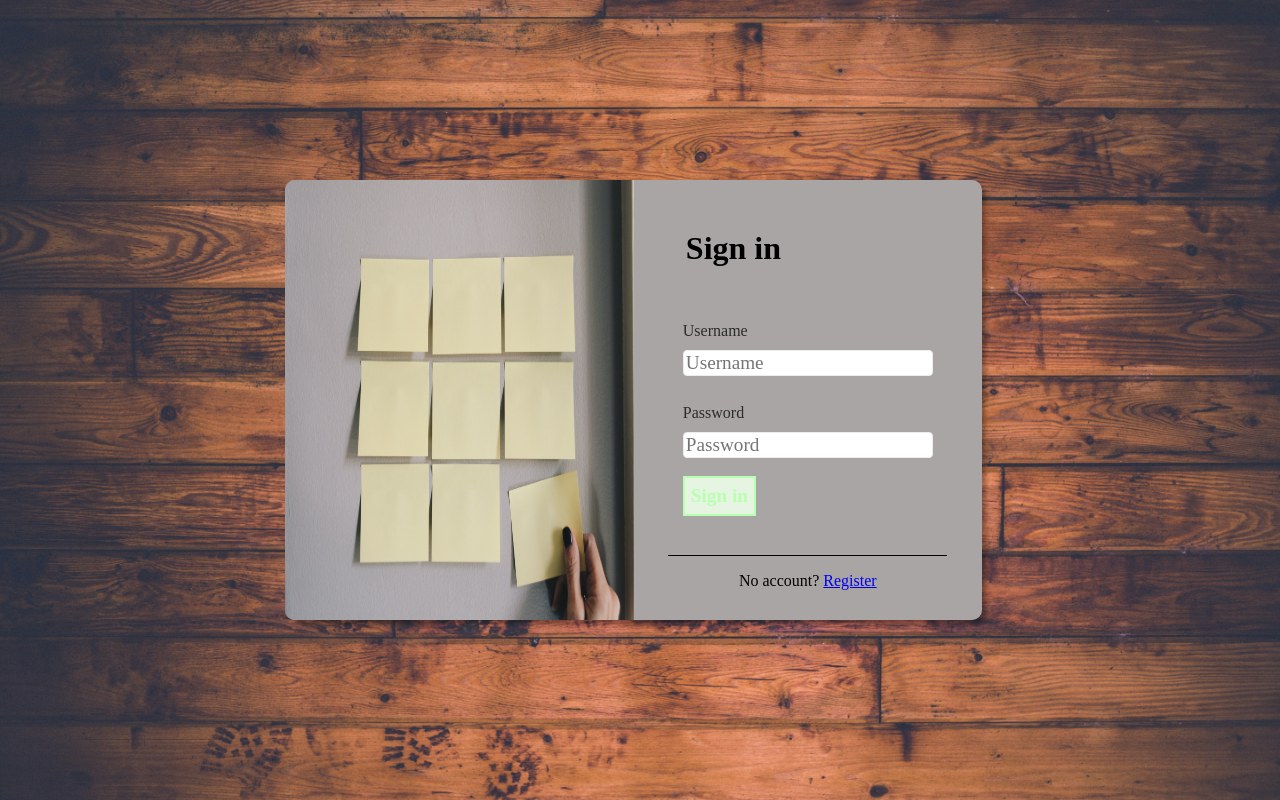
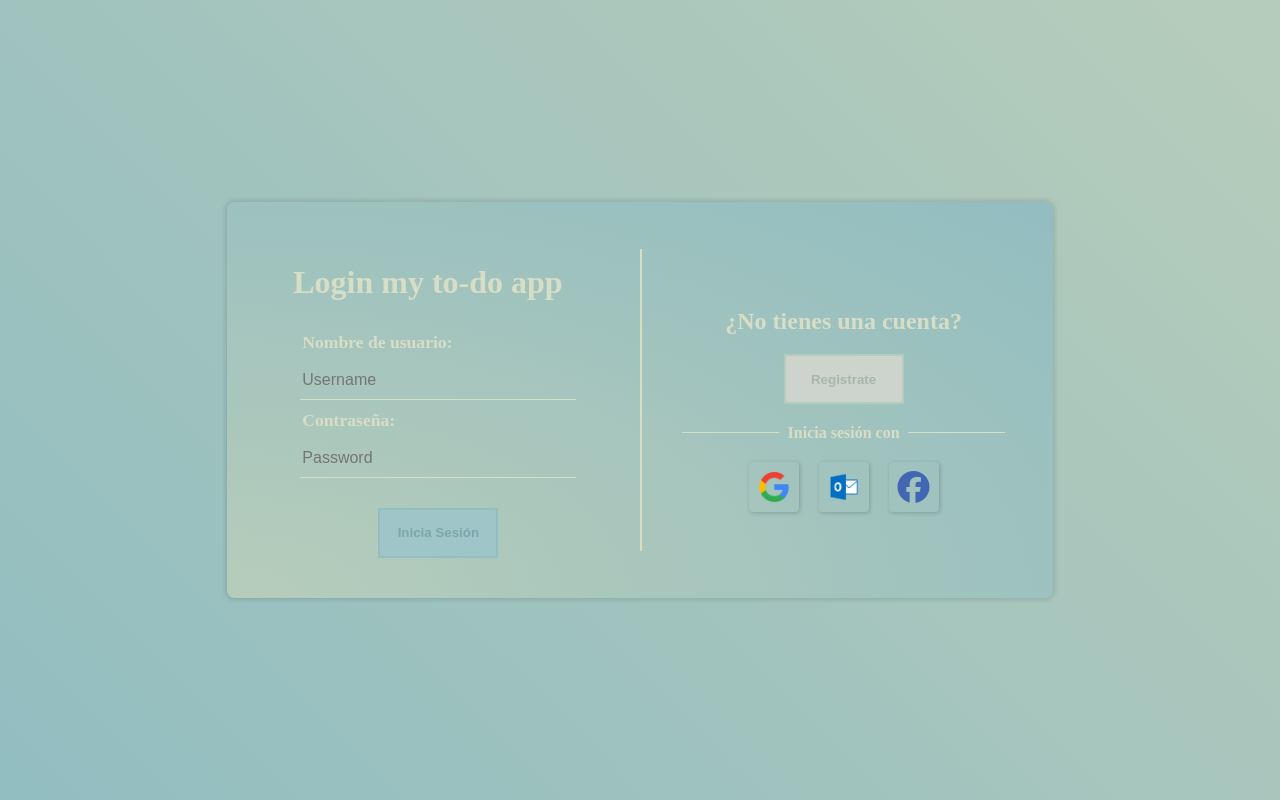
Before and after one commit to Carlos-D-09/to_do_app, a Flask app: page /auth/login in a window 1280 px wide. Run offline with Flask 3, Linux system fonts and the light colour scheme; parts of the project's set-up code (start-up, migrations or seed data) failed here and were passed over; some libraries are stand-ins or nearby versions.

Commit message:
Nuevo diseño del formulario de login

```diff
--- a/to_do/static/auth/CSS/auth.css
+++ /dev/null
@@ -1,97 +0,0 @@
-html{
-    height: 100%;
-}
-
-body{
-    height: 100%;
-    width: 100%;
-    margin: 0px;
-    background-image: url('../images/login_back.jpg');
-    background-size: cover;
-}
-
-.login-container-flex{
-    display: flex;
-    width: 100%;
-    height: 100%;
-    align-items: center;
-    justify-content: center;
-}
-
-.login-container-element{
-    max-width: 55%;
-    min-width: 40%;
-    height: 55%;
-    border-radius: 10px;
-    box-shadow: 4px 4px 4px rgba(0, 0, 0, 0.3);
-}
-
-.login-flex{
-    display: flex;
-    width: 100%;
-    height: 100%;
-    background-color: rgb(170, 165, 165);
-    border-radius: 10px 10px 10px 10px;
-}
-
-.login-grid{
-    display: grid;
-    width: 100%;
-    height: 100%;
-    grid-template-rows: 1fr;
-    grid-template-columns: 1fr 1fr;
-    border-radius: 10px 10px 10px 10px;
-}
-
-.grid-element{
-    width: 100%;
-    height: 100%;
-}
-
-.grid-element img{
-    height: 100%;
-    width: 100%;
-    border-radius: 10px 0px 0px 10px;
-    overflow: hidden;
-}
-
-.form-flex{
-    display: flex;
-    width: 100%;
-    height: 100%;
-    flex-wrap: wrap;
-    gap: 0px;
-    align-items: center;
-    justify-content: center;
-    text-align: center;
-}
-
-.form-title{
-    width: 100%;
-    padding-left: 15%;
-    align-self: end;
-    text-align: left;
-}
-
-.form-content{
-    padding: 10px;
-    color: rgb(44, 43, 43);
-    text-align: center;
-}
-
-.form-content input{
-    font-size: 1.2em;
-}
-
-.form-content label{
-    padding: 10px 10px 10px 0px;
-    display: block;
-    text-align: left;
-}
-
-.form-footer{
-    width: 80%;
-    text-align: center;
-    margin-top: 10px 0px 0px 0px;
-    border-top: 1px solid;
-}
--- /dev/null
+++ b/to_do/static/auth/CSS/login.css
@@ -0,0 +1,407 @@
+html{
+    height: 100%;
+}
+
+body{
+    height: 100%;
+    width: 100%;
+    margin: 0px;
+    background-size: cover;
+    display: flex;
+    align-items: center;
+    justify-content: center;
+    background: #B6CCBA;
+    background: linear-gradient(225deg, #B6CCBA, #92BDC1);
+}
+
+@media (min-width: 1601px){
+    .login-container{
+        width: 43%;
+        height: 47%;
+        grid-template-columns: 1fr 1fr;
+        grid-template-rows: 1fr;
+    }
+    .login-options-divide-line{
+        width: 0px;
+        height: 80%;
+    }
+}
+
+@media (max-width: 1600px){
+    .login-container{
+        width: 48%;
+        height: 47%;
+        grid-template-columns: 1fr 1fr;
+        grid-template-rows: 1fr;
+    }
+    .login-options-divide-line{
+        width: 0px;
+        height: 80%;
+    }
+}
+
+@media (max-width: 1500px){
+    .login-container{
+        width: 53%;
+        height: 47%;
+        grid-template-columns: 1fr 1fr;
+        grid-template-rows: 1fr;
+    }
+    .login-options-divide-line{
+        width: 0px;
+        height: 80%;
+    }
+}
+
+@media (max-width: 1400px){
+    .login-container{
+        width: 58%;
+        height: 47%;
+        grid-template-columns: 1fr 1fr;
+        grid-template-rows: 1fr;
+    }
+    .login-options-divide-line{
+        width: 0px;
+        height: 80%;
+    }
+}
+
+@media (max-width: 1300px){
+    .login-container{
+        width: 63%;
+        height: 47%;
+        grid-template-columns: 1fr 1fr;
+        grid-template-rows: 1fr;
+    }
+    .login-options-divide-line{
+        width: 0px;
+        height: 80%;
+    }
+}
+
+@media (max-width: 1200px){
+    .login-container{
+        width: 68%;
+        height: 47%;
+        grid-template-columns: 1fr 1fr;
+        grid-template-rows: 1fr;
+    }
+    .login-options-divide-line{
+        width: 0px;
+        height: 80%;
+    }
+}
+
+@media (max-width: 1100px){
+    .login-container{
+        width: 73%;
+        grid-template-columns: 1fr 1fr;
+        grid-template-rows: 1fr;
+    }
+    .login-options-divide-line{
+        width: 0px;
+        height: 80%;
+    }
+}
+
+@media (max-width: 1000px){
+    .login-container{
+        width: 78%;
+        height: 47%;
+        grid-template-columns: 1fr 1fr;
+        grid-template-rows: 1fr;
+    }
+    .login-options-divide-line{
+        width: 0px;
+        height: 80%;
+    }
+}
+
+@media (max-width: 900px){
+    .login-container{
+        width: 83%;
+        grid-template-columns: 1fr 1fr;
+        grid-template-rows: 1fr;
+    }
+    .login-options-divide-line{
+        width: 0px;
+        height: 80%;
+    }
+}
+
+@media (max-width: 800px){
+    .login-container{
+        width: 88%;
+        height: 47%;
+        grid-template-columns: 1fr 1fr;
+        grid-template-rows: 1fr;
+    }
+    .login-options-divide-line{
+        width: 0px;
+        height: 80%;
+    }
+}
+
+@media (max-width: 650px){
+    .login-container{
+        width: 90%;
+        height: 47%;
+        grid-template-columns: 1fr 1fr;
+        grid-template-rows: 1fr;
+    }
+    .login-options-divide-line{
+        width: 0px;
+        height: 80%;
+    }
+}
+
+@media (max-width: 600px){
+    .login-container{
+        width: 90%;
+        height: 65%;
+        grid-template-columns: 1fr;
+        grid-template-rows: 1fr 1fr;
+    }
+    .login-options-divide-line{
+        width: 80%;
+        height: 0px;
+        align-self: start;
+    }
+}
+
+@media (max-width: 450px){
+    .login-container{
+        width: 90%;
+        height: 70%;
+        grid-template-columns: 1fr;
+        grid-template-rows: 1fr 1fr;
+    }
+    .login-options-divide-line{
+        width: 80%;
+        height: 0px;
+        align-self: start;
+    }
+}
+
+@media (max-width: 390px){
+    .login-container{
+        width: 90%;
+        height: 75%;
+        grid-template-columns: 1fr;
+        grid-template-rows: 1fr 1fr;
+    }
+    .login-options-divide-line{
+        width: 80%;
+        height: 0px;
+        align-self: start;
+    }
+}
+
+@media (max-width: 375px){
+    .login-container{
+        width: 90%;
+        height: 95%;
+        grid-template-columns: 1fr;
+        grid-template-rows: 1fr 1fr;
+    }
+    .login-options-divide-line{
+        width: 80%;
+        height: 0px;
+        align-self: start;
+    }
+}
+
+.login-container{
+    padding: 10px;
+    border-radius: 8px;
+    box-shadow: 0px 0px 4px 2px rgba(0, 0, 0, 0.116);
+    display: grid;
+    background: #B6CCBA;
+    background: radial-gradient(at left bottom, #B6CCBA, #92BDC1);
+}
+
+.login-form-container{
+    width: 100%;
+    height: 100%;
+    display: flex;
+    align-items: center;
+    justify-content: center;
+}
+
+.login-form{
+    width: 90%;
+    padding: 20px;
+    display: flex;
+    flex-wrap: wrap;
+    align-items: center;
+    justify-content: center;
+    gap: 10px;
+}
+
+.login-form h1{
+    width: 80%;
+    text-align: left;
+    color: #d8ddc6;
+}
+
+.login-form-inputs{
+    width: 100%;
+    display: flex;
+    align-items: center;
+    justify-content: center;
+    flex-wrap: wrap;
+}
+
+.login-form-inputs input{
+    width: 75%;
+    height: 35px;
+    font-size: 1em;
+
+    border-color: #d8ddc6;
+}
+
+.login-form-inputs input:focus{
+    border-color: #d8ddc6;
+}
+
+.login-form-inputs label{
+    width: 75%;
+    height: 30px;
+    display: block;
+    font-weight: bold;
+    font-size: 1.1em;
+    color: #d8ddc6;
+}
+
+.login-form-inputs button{
+    min-width: 120px;
+    max-width: 160px;
+    min-height: 50px;
+    max-height: 60px;
+    margin-top: 20px;
+    border-color: #92BDC1;
+    background-color: #a0c5c9;
+    color: #7aa7ac;
+}
+
+.login-form-inputs button:hover{
+    background-color: #92BDC1;
+}
+
+.login-form-buttons{
+    align-self: flex-end;
+}
+
+.login-options-container{
+    width: 100%;
+    height: 100%;
+    display: flex;
+    align-items: center;
+    justify-content: center;
+    flex-direction: column;
+    flex-wrap: wrap;
+}
+
+.login-options-divide-line{
+    border: 1px solid #d8ddc6;
+    align-self: center;
+}
+
+.login-options-register{
+    width: 100%;
+    margin-bottom: 20px;
+
+    display: flex;
+    align-items: center;
+    justify-content: center;
+    flex-wrap: wrap;
+}
+
+.login-options-register-header{
+    width: 100%;
+    display: flex;
+    align-items: center;
+    justify-content: center;
+    color: #d8ddc6;
+}
+
+.login-options-register button{
+    min-width: 120px;
+    max-width: 160px;
+    min-height: 50px;
+    max-height: 60px;
+    border-color: #B6CCBA;
+    background-color: #cdd4ce;
+    color: #a5b8a8;
+}
+
+.login-options-register button:hover{
+    background-color: #B6CCBA;
+}
+
+.login-options-accounts-separator {
+    position: relative;
+    width: 80%;
+    margin: 0 auto; /* Para centrar el elemento */
+    text-align: center;
+}
+
+.login-options-accounts-separator p{
+    margin: 0px;
+    position: relative;
+    z-index: 1;
+    color: #d8ddc6;
+    font-weight: bold;
+}
+
+.login-options-accounts-separator::before,
+.login-options-accounts-separator::after {
+    content: "";
+    position: absolute;
+    bottom: 50%;
+    left: 0;
+    width: 30%;
+    height: 1px;
+    background-color: #d8ddc6;
+    z-index: 0;
+}
+.login-options-accounts-separator::after {
+    left: auto;
+    right: 0;
+}
+
+.login-options-accounts{
+    width: 80%;
+    margin-top: 20px;
+    display: flex;
+    align-items: center;
+    justify-content: center;
+    flex-wrap: wrap;
+    gap: 20px;
+}
+
+.login-options-accounts-icon{
+    width: 50px;
+    height: 50px;
+    border-radius: 4px;
+    box-shadow: 1px 1px 4px;
+
+    display: flex;
+    align-items: center;
+    justify-content: center;
+
+    text-decoration: none;
+    color: rgba(0, 0, 0, 0.199);
+}
+
+.login-options-accounts-icon:hover{
+    background-color: #92BDC1;
+    transform: scale(1.06);
+    transition: 1s;
+    cursor: pointer;
+}
+
+.login-options-accounts-icon img{
+    width: 30px;
+    height: 30px;
+}
--- a/to_do/static/buttons.css
+++ b/to_do/static/buttons.css
@@ -1,3 +1,18 @@
+.button-layout{
+    border: 2px solid;
+    font-weight: bold;
+    text-align: center;
+    display: flex;
+    align-items: center;
+    justify-content: center;
+}
+
+.button-layout:hover{
+    transform: scale(1.03);
+    cursor: pointer;
+    transition: 1s;
+}
+
 .button-lavender{
     max-width: 120px;
     min-width: 70px;
@@ -92,7 +107,7 @@
     min-height: 40px;
     background-color: #eafae7ef;
     border: 2px solid #b8ffaf;
-    color: #b8ffaf;
+    color: #94ff86;
     font-weight: bold;
     text-align: center;
     display: flex;
@@ -103,7 +118,7 @@
 
 .button-success:hover{
     transform: scale(1.03);
-    background-color: #e0eeddef;
+    background-color: #d3ffc9ef;
     cursor: pointer;
     transition: 1s;
 }
@@ -125,7 +140,11 @@
 
 .button-stable:hover{
     transform: scale(1.03);
-    background-color: rgba(202, 223, 231, 0.932);
+    background-color: rgb(174, 233, 255);
     transition: 1s;
     cursor: pointer;
 }
+
+.round{
+    border-radius: 8px;
+}
--- a/to_do/static/inputs.css
+++ b/to_do/static/inputs.css
@@ -6,6 +6,26 @@
 
 .input-text:focus{
     outline: none;
+}
+
+.input-text-bottom-border{
+    background-color: rgba(255, 255, 255, 0);
+    border: 0px solid;
+    border-bottom-width: 1px;
+}
+
+.input-text-bottom-border:focus{
+    outline: none;
+    background-color: rgba(255, 255, 255, 0.034);
+    border: 0px solid;
+    border-bottom-width: 1px;
+}
+
+.input-text-bottom-border:autofill,
+.input-text-bottom-border:autofill:hover,
+.input-text-bottom-border:autofill:focus{
+    background-color: rgba(0, 0, 0, 0);
+    transition: background-color 5000s ease-in-out 0s;
 }
 
 .input-textarea{
--- a/to_do/templates/auth/login.html
+++ b/to_do/templates/auth/login.html
@@ -5,47 +5,57 @@
     <meta name="viewport" content="width=device-width, initial-scale=1.0">
     <title>Login</title>
 
-    <link rel="stylesheet" href="{{ url_for('static', filename='auth/CSS/auth.css')}}">
-    <link rel="stylesheet" href="{{ url_for('static', filename='base.css')}}">
+    <!-- Styles -->
+    <link rel="stylesheet" href="{{ url_for('static', filename='auth/CSS/login.css')}}">
     <link rel="stylesheet" href="{{ url_for('static', filename='buttons.css')}}">
     <link rel="stylesheet" href="{{ url_for('static', filename='inputs.css')}}">
+
+    <!-- Icons -->
+    <script src="https://kit.fontawesome.com/36c2a6041f.js" crossorigin="anonymous"></script>
 </head>
 <body>
-    <div class="login-container-flex">
-        <div class="login-container-element">
-            <div class="login-flex">
-                <div class="login-grid">
-                    <div class="grid-element">
-                        <img src="{{url_for('static', filename='auth/images/form_img.jpg')}}" alt="" width="100%" height="100%">
+    <div class="login-container">
+        <div class="login-form-container">
+            <form action="/auth/login" method="POST" class="login-form" autocomplete="off">
+                <h1>Login my to-do app</h1>
+                <div class="login-form-inputs">
+                    <label for="username">Nombre de usuario:</label>
+                    <input class="input-text-bottom-border" type="text" placeholder="Username" id="username" name="username">
                 </div>
-                    <div class="grid-element">
-                        <div class="form-flex">
-                            <div class="form-title">
-                                <h1>Sign in</h1>
-                                {% for message in get_flashed_messages() %}
-                                    <div class="flash">
-                                        {{ message }}
+
+                <div class="login-form-inputs">
+                    <label for="password">Contraseña:</label>
+                    <input class="input-text-bottom-border" type="password" placeholder="Password" id="password" name="password" >
                 </div>
-                                {% endfor %}
+
+                <div class="login-form-inputs">
+                    <button class="button-layout">
+                        <p>Inicia Sesión</p>
+                    </button>
                 </div>
-                            <div class="form-content">
-                                <form method="POST">
-                                    <label for="username">Username </label>
-                                    <input class="input-text" type="text" placeholder="Username" name="username" id="username" required> <br> <br>
-                                    <label for="password">Password </label>
-                                    <input class="input-text" type="password" placeholder="Password" name="password" id="password" required> <br> <br>
-
-                                    <input class="button-success" type="submit" value="Sign in">
             </form>
         </div>
-                            <div class="form-footer">
-                                <p>
-                                    No account? <a href="{{url_for('auth.register')}}">Register</a>
-                                </p>
+        <div class="login-options-container">
+            <div class="login-options-divide-line"></div>
+            <div class="login-options-register">
+                <div class="login-options-register-header">
+                    <h2>¿No tienes una cuenta?</h2>
                 </div>
+                <button class="button-layout">Registrate</button>
             </div>
+            <div class="login-options-accounts-separator">
+                <p>Inicia sesión con</p>
             </div>
-                </div>
+            <div class="login-options-accounts">
+                <a class="login-options-accounts-icon" href="#">
+                    <img src="./../static/auth/images/google_icon.png" alt="">
+                </a>
+                <a class="login-options-accounts-icon" href="#">
+                    <img src="../../static/auth/images/outlook_icon.png"  alt="">
+                </a>
+                <a class="login-options-accounts-icon" href="#">
+                    <i class="fa-brands fa-facebook fa-2xl" style="color: #4267B2"></i>
+                </a>
             </div>
         </div>
     </div>
```
Also changed, not shown: to_do/static/auth/images/gmail_icon.png (added), to_do/static/auth/images/google_icon.png (added), to_do/static/auth/images/login_back.jpg (deleted), to_do/static/auth/images/outlook_icon.png (added). Lines whose indentation alone changed are shown as unchanged.
